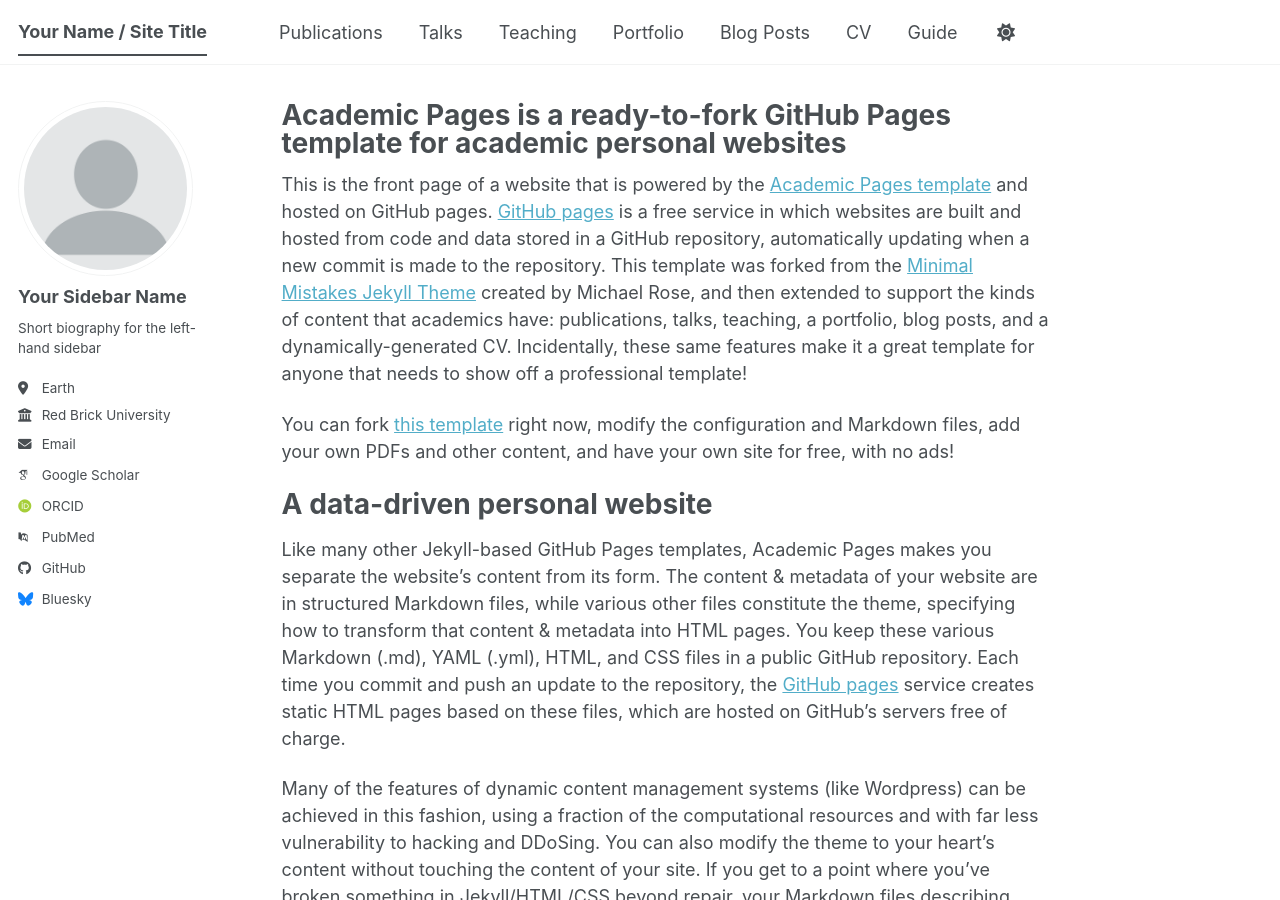
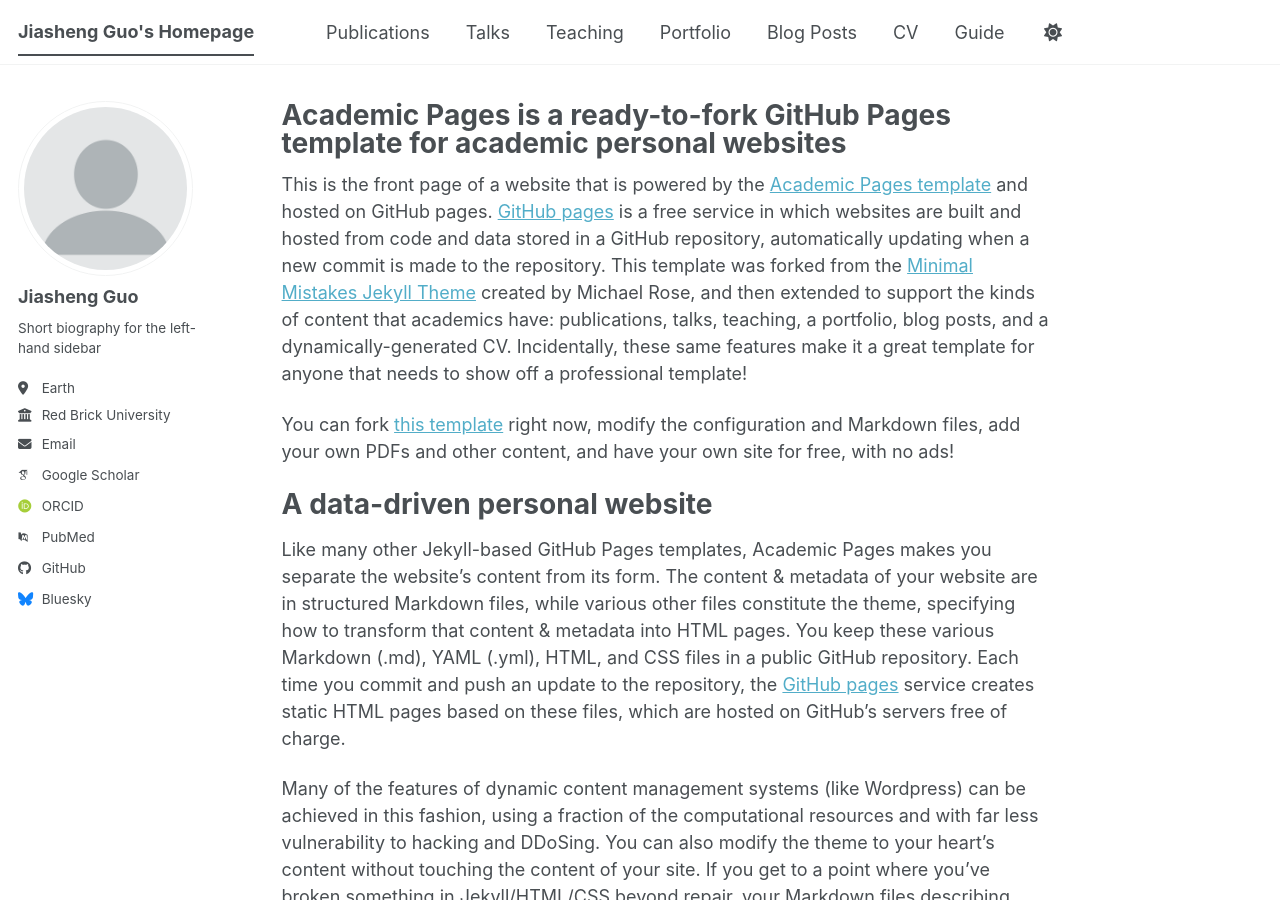
Before and after one commit to jiashengguo127/jiashengguo127.github.io, a Jekyll site: the page built from _pages/about.md, in a window 1280 px wide and 900 px high. Built offline with Jekyll 4.4.1, drawn with Linux system fonts in a browser that asks for light colours; some web fonts are replaced; a script bundle is joined from its source files by our own code; library files that are not in the unit come from our copies.

Commit message:
Update site title and author information

```diff
--- a/_config.yml
+++ b/_config.yml
@@ -9,11 +9,11 @@
 # Basic Site Settings
 locale                   : "en-US"
 site_theme               : "default" # The available themes options are "default", "air", "sunrise", "mint", "dirt" and "contrast"
-title                    : "Your Name / Site Title"
+title                    : "Jiasheng Guo's Homepage"
 title_separator          : "-"
 name                     : &name "Your Name"
 description              : &description "Your Name's academic portfolio"   # Update this with a general description of your site, this is the default if not overridden by a page
-url                      : https://academicpages.github.io # The base hostname & protocol for your site e.g. "https://[your GitHub username].github.io",
+url                      : https://jiashengguo127.github.io # The base hostname & protocol for your site e.g. "https://[your GitHub username].github.io",
                                                            # or if you already have some other page hosted on Github then use "https://[your GitHub username].github.io/[Your Repo Name]"
 baseurl                  : "" # the subpath of your site, e.g. "/blog"
 repository               : "academicpages/academicpages.github.io"
@@ -24,7 +24,7 @@
 author:
   # Biographic information
   avatar           : "profile.png"
-  name             : "Your Sidebar Name"
+  name             : "Jiasheng Guo"
   pronouns         : # example: "she/her"
   bio              : "Short biography for the left-hand sidebar"
   location         : "Earth"
```
